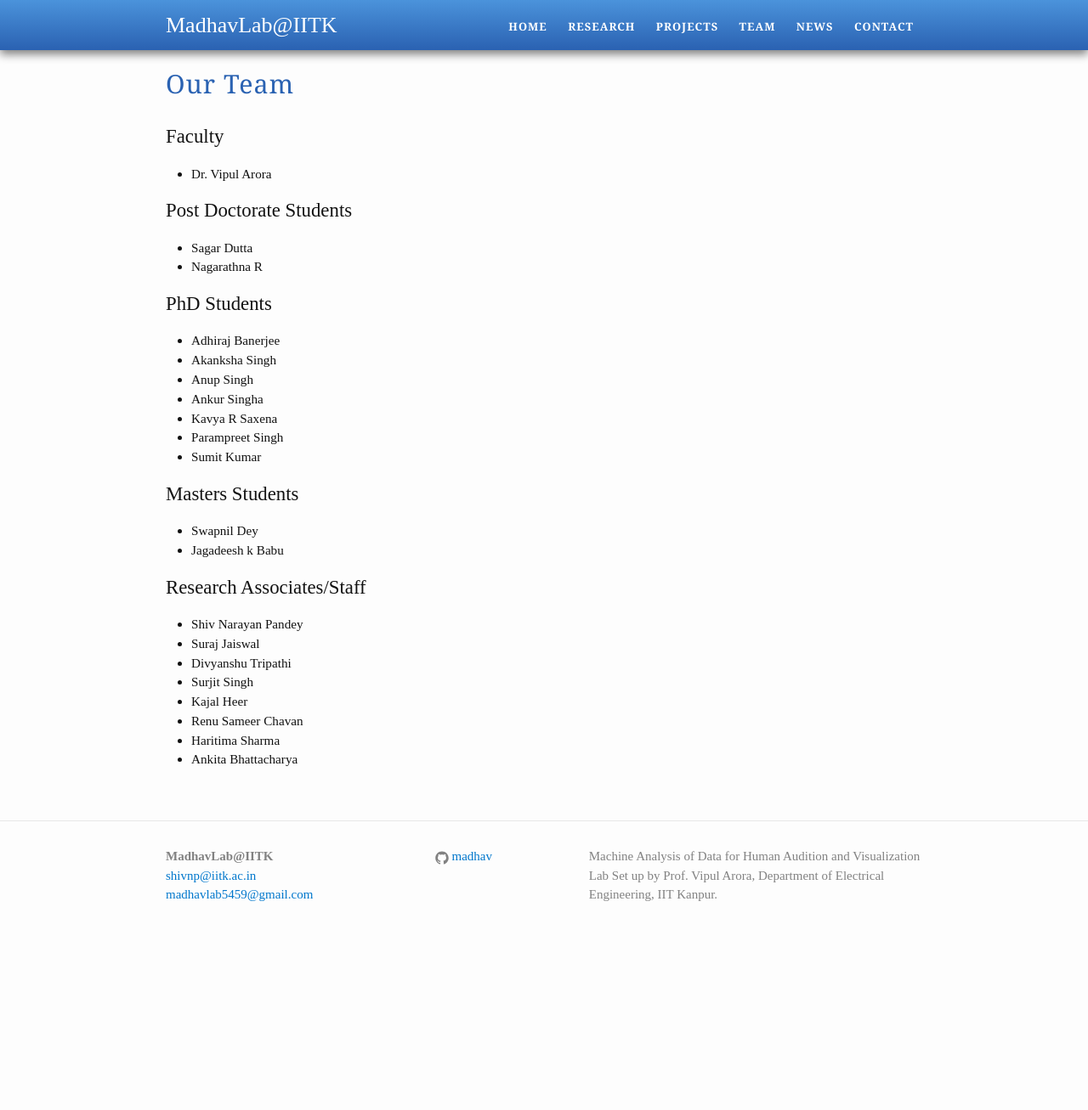
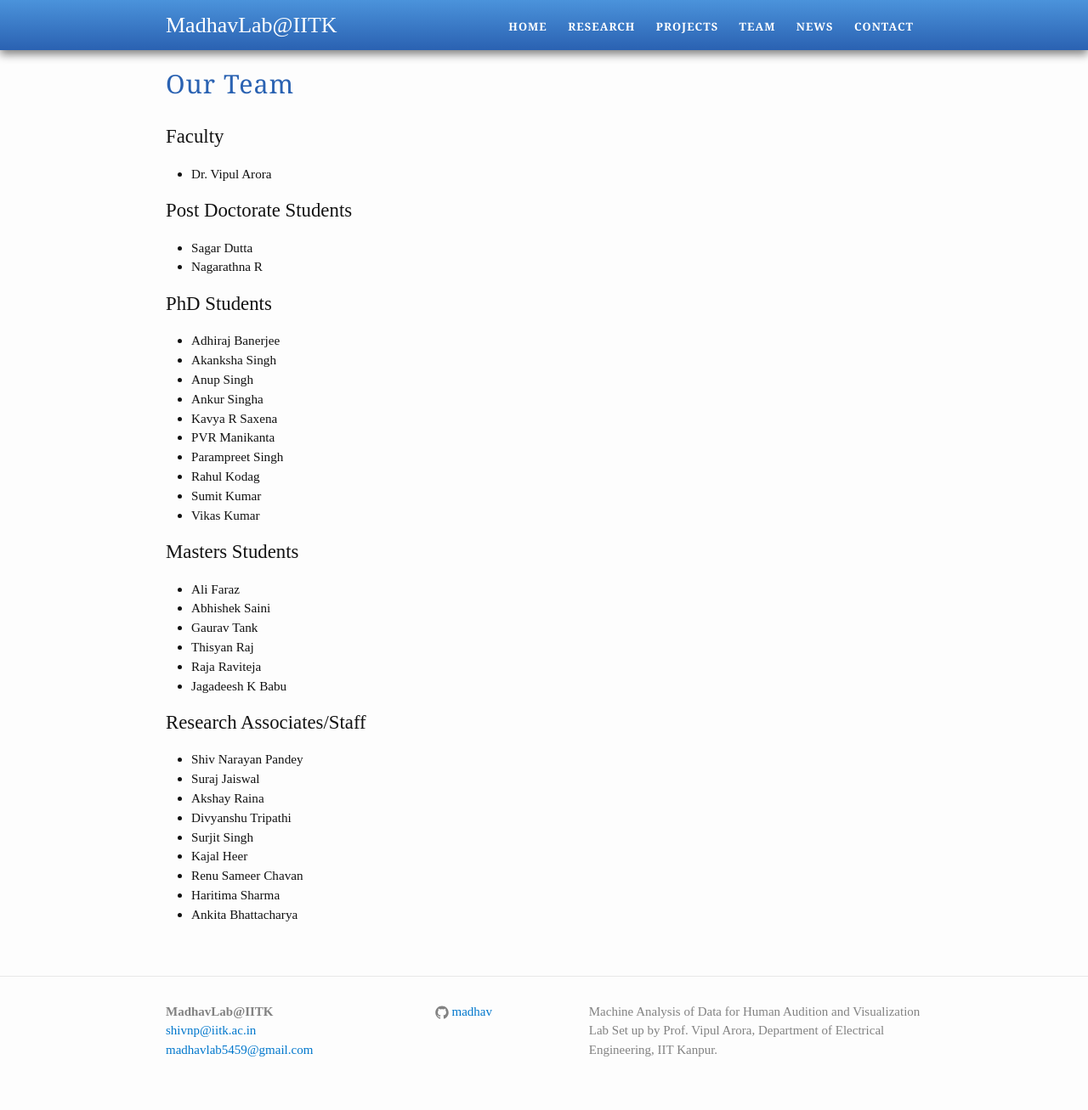
Before and after one commit to madhavlab/madhavlab.github.io, a Jekyll site: the page built from team.md, in a window 1280 px wide. Shown: the whole page at 85% size. Built offline with Jekyll 4.4.1, drawn with Linux system fonts in a browser that asks for light colours; before the commit the page ends 1125 px from its top, so only the background shows below that.

Commit message:
teams_update

```diff
--- a/team.md
+++ b/team.md
@@ -16,16 +16,24 @@ title: Our Team
 - Anup Singh
 - Ankur Singha
 - Kavya R Saxena
+- PVR Manikanta
 - Parampreet Singh
+- Rahul Kodag
 - Sumit Kumar
+- Vikas Kumar
 
 ## Masters Students
-- Swapnil Dey
-- Jagadeesh k Babu
+- Ali Faraz
+- Abhishek Saini
+- Gaurav Tank
+- Thisyan Raj
+- Raja Raviteja
+- Jagadeesh K Babu
 
 ## Research Associates/Staff
 - Shiv Narayan Pandey
 - Suraj Jaiswal
+- Akshay Raina
 - Divyanshu Tripathi
 - Surjit Singh
 - Kajal Heer
```
